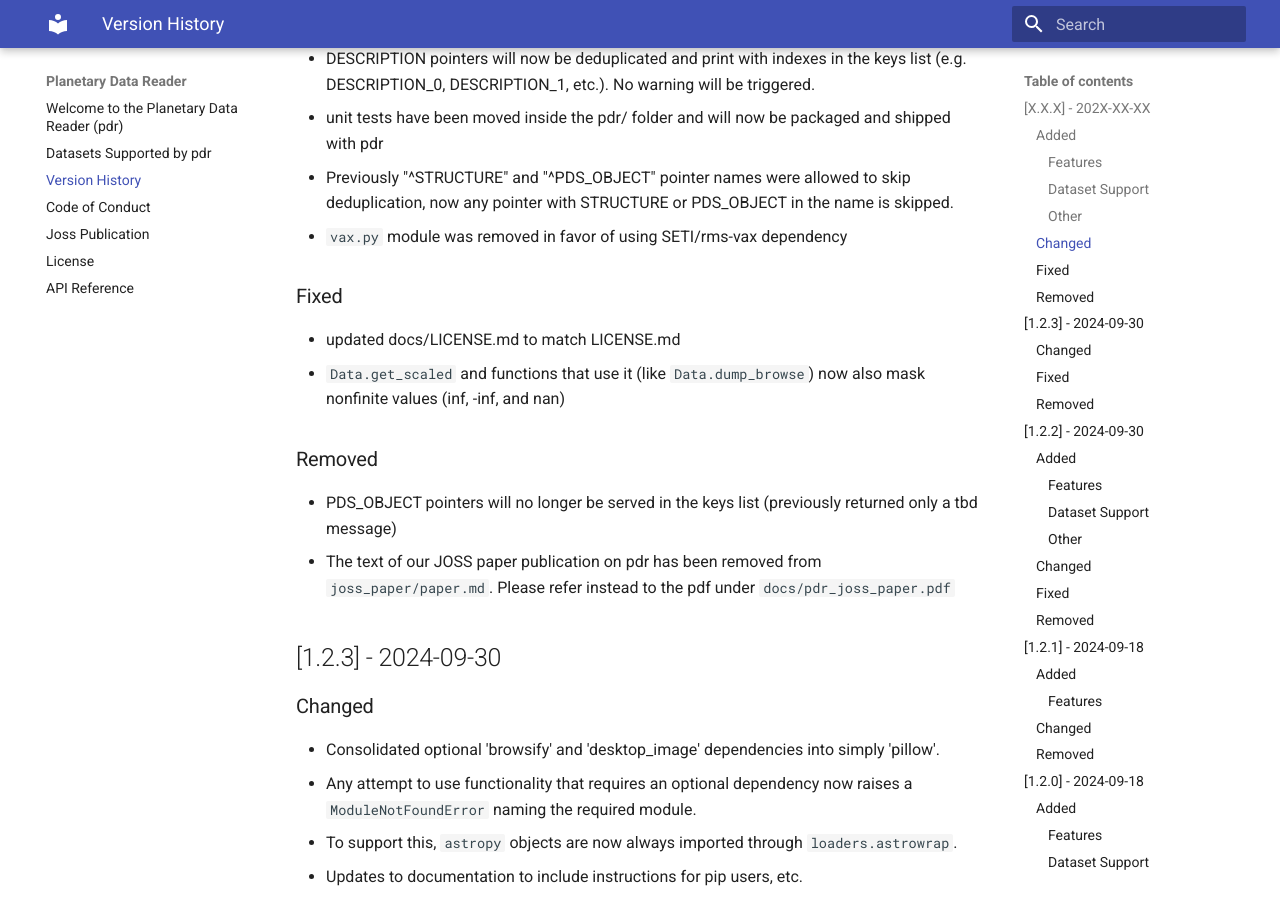
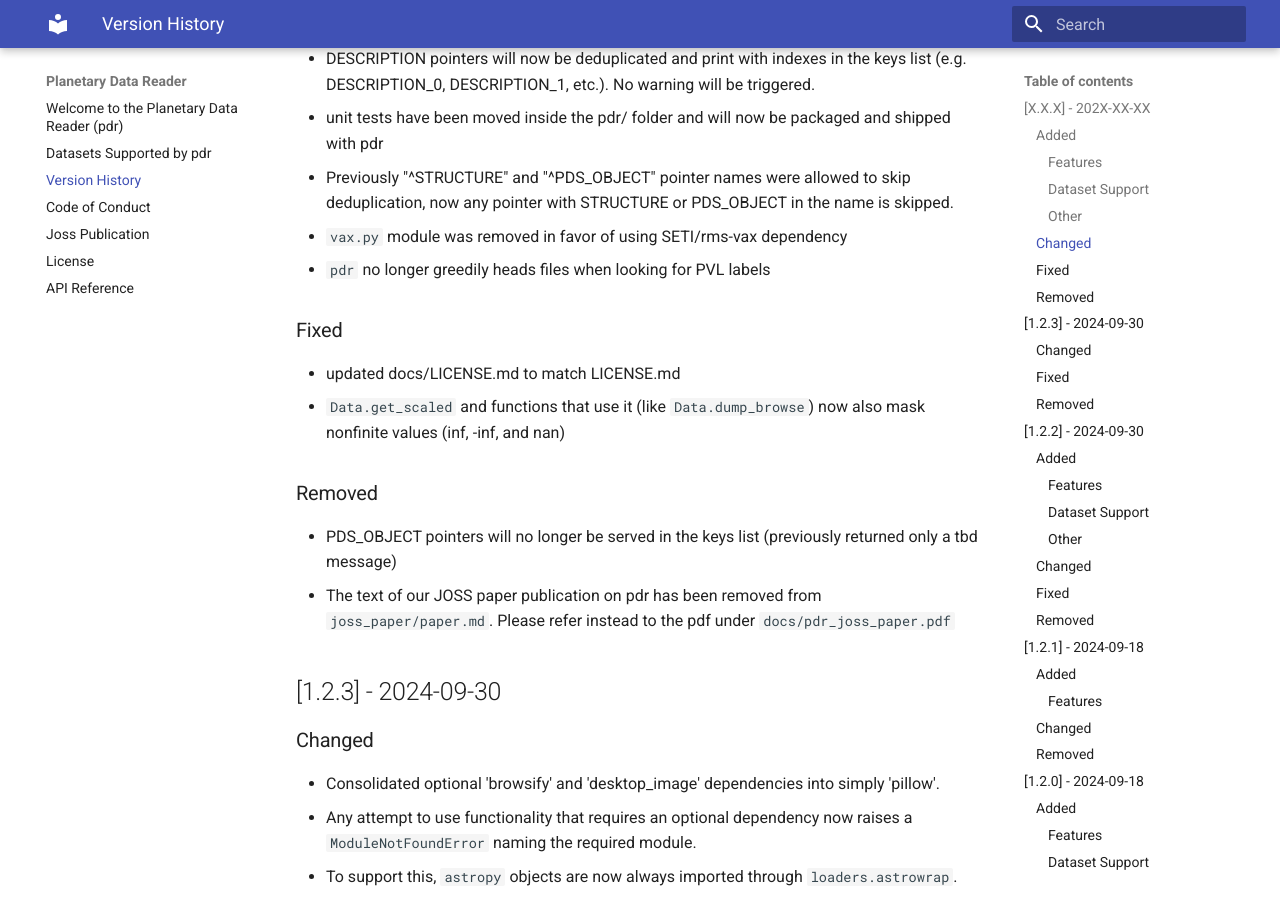
Before and after one commit to MillionConcepts/pdr, an MkDocs documentation site: the page built from docs/version_history.md, in a window 1280 px wide and 900 px high, scrolled down 678 px. Built offline with MkDocs 1.6.1 and Material for MkDocs 9.7.7, drawn with Linux system fonts in a browser that asks for light colours.

Commit message:
add changelog entry for careful pvl reading

```diff
--- a/docs/version_history.md
+++ b/docs/version_history.md
@@ -25,7 +25,7 @@ and shipped with pdr
 - Previously "^STRUCTURE" and "^PDS_OBJECT" pointer names were allowed to skip
   deduplication, now any pointer with STRUCTURE or PDS_OBJECT in the name is skipped.
 - `vax.py` module was removed in favor of using SETI/rms-vax dependency
-
+- `pdr` no longer greedily heads files when looking for PVL labels
 
 ### Fixed
 - updated docs/LICENSE.md to match LICENSE.md
```
